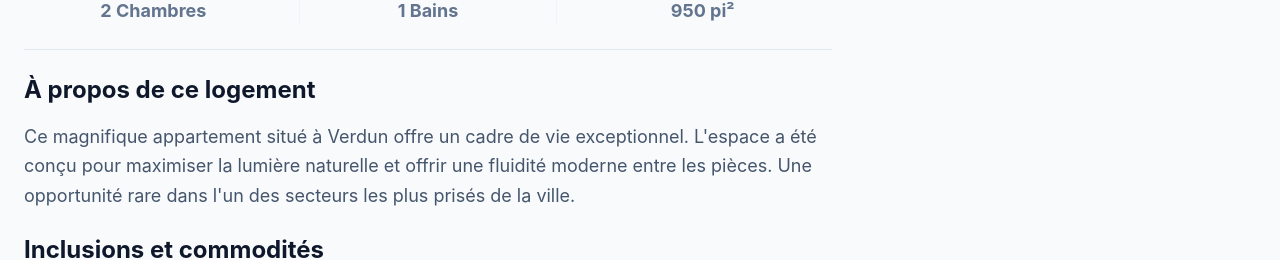
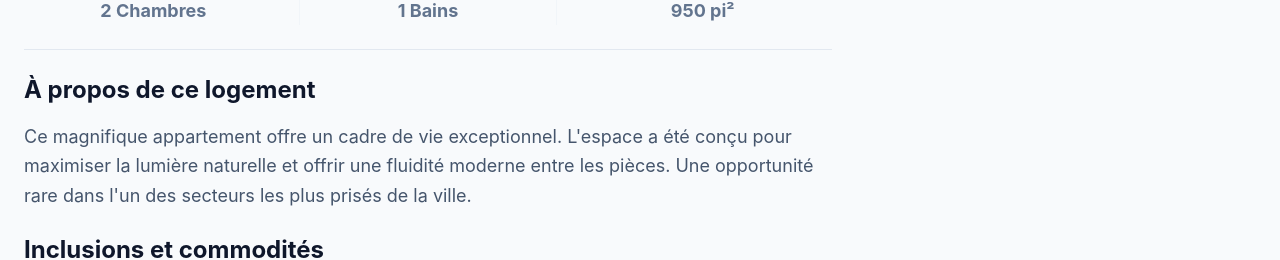
Before and after one commit to pedrovivas/habitat-moderne, a React (Vite) app: page /appartements/1 in a window 1280 px wide. Shown: the part 1019-1279 px from the top of the page. Built offline with nearby package versions, Linux system fonts and the light colour scheme.

Commit message:
Add description in mock apartments

```diff
--- a/src/ApartmentDetails.jsx
+++ b/src/ApartmentDetails.jsx
@@ -128,16 +128,14 @@ export default function ApartmentDetails() {
               </div>
 
               {/* Apartment Description */}
-              <div className="space-y-4">
-                <h2 className="text-2xl font-bold">À propos de ce logement</h2>
-                <p className="text-slate-600 leading-relaxed text-lg">
-                  Ce magnifique appartement situé à {apartment.neighborhood}{" "}
-                  offre un cadre de vie exceptionnel. L'espace a été conçu pour
-                  maximiser la lumière naturelle et offrir une fluidité moderne
-                  entre les pièces. Une opportunité rare dans l'un des secteurs
-                  les plus prisés de la ville.
-                </p>
-              </div>
+              {apartment.description && (
+                <div className="space-y-4">
+                  <h2 className="text-2xl font-bold">À propos de ce logement</h2>
+                  <p className="text-slate-600 leading-relaxed text-lg">
+                    {apartment.description}
+                  </p>
+                </div>
+              )}
 
               {/* Tags */}
               {apartment.tags.length > 0 && (
--- a/src/MOCK_APARTMENTS.jsx
+++ b/src/MOCK_APARTMENTS.jsx
@@ -6,6 +6,8 @@ export const MOCK_APARTMENTS = [
     unit: "12",
     postal_code: "X1X 1X1",
     price: 2100,
+    description:
+      "Ce magnifique appartement offre un cadre de vie exceptionnel. L'espace a été conçu pour maximiser la lumière naturelle et offrir une fluidité moderne entre les pièces. Une opportunité rare dans l'un des secteurs les plus prisés de la ville.",
     bedrooms: 2,
     bathrooms: 1,
     sqft: 950,
@@ -27,6 +29,8 @@ export const MOCK_APARTMENTS = [
     unit: "3",
     postal_code: "X1X 1X1",
     price: 3200,
+    description:
+      "Ce magnifique appartement offre un cadre de vie exceptionnel. L'espace a été conçu pour maximiser la lumière naturelle et offrir une fluidité moderne entre les pièces. Une opportunité rare dans l'un des secteurs les plus prisés de la ville.",
     bedrooms: 1,
     bathrooms: 1,
     sqft: 1100,
@@ -53,6 +57,8 @@ export const MOCK_APARTMENTS = [
     unit: "",
     postal_code: "X1X 1X1",
     price: 1850,
+    description:
+      "Ce magnifique appartement offre un cadre de vie exceptionnel. L'espace a été conçu pour maximiser la lumière naturelle et offrir une fluidité moderne entre les pièces. Une opportunité rare dans l'un des secteurs les plus prisés de la ville.",
     bedrooms: 1,
     bathrooms: 1,
     sqft: 650,
@@ -74,6 +80,8 @@ export const MOCK_APARTMENTS = [
     unit: "15",
     postal_code: "X1X 1X1",
     price: 4500,
+    description:
+      "Ce magnifique appartement offre un cadre de vie exceptionnel. L'espace a été conçu pour maximiser la lumière naturelle et offrir une fluidité moderne entre les pièces. Une opportunité rare dans l'un des secteurs les plus prisés de la ville.",
     bedrooms: 3,
     bathrooms: 2,
     sqft: 1800,
@@ -95,6 +103,8 @@ export const MOCK_APARTMENTS = [
     unit: "",
     postal_code: "X1X 1X1",
     price: 1400,
+    description:
+      "Ce magnifique appartement offre un cadre de vie exceptionnel. L'espace a été conçu pour maximiser la lumière naturelle et offrir une fluidité moderne entre les pièces. Une opportunité rare dans l'un des secteurs les plus prisés de la ville.",
     bedrooms: 2,
     bathrooms: 1,
     sqft: 800,
@@ -107,12 +117,7 @@ export const MOCK_APARTMENTS = [
       "https://images.unsplash.com/photo-1484154218962-a197022b5858?auto=format&fit=crop&q=80&w=800",
       "https://images.unsplash.com/photo-1512917774080-9991f1c4c750?auto=format&fit=crop&q=80&w=800",
     ],
-    tags: [
-      "Eau chaudennement",
-      "Four",
-      "Réfrigérateur",
-      "Animaux acceptés",
-    ],
+    tags: ["Eau chaudennement", "Four", "Réfrigérateur", "Animaux acceptés"],
   },
   {
     id: 6,
@@ -121,6 +126,8 @@ export const MOCK_APARTMENTS = [
     unit: "",
     postal_code: "X1X 1X1",
     price: 2450,
+    description:
+      "Ce magnifique appartement offre un cadre de vie exceptionnel. L'espace a été conçu pour maximiser la lumière naturelle et offrir une fluidité moderne entre les pièces. Une opportunité rare dans l'un des secteurs les plus prisés de la ville.",
     bedrooms: 2,
     bathrooms: 1,
     sqft: 1050,
--- a/src/fetchApartments.jsx
+++ b/src/fetchApartments.jsx
@@ -11,6 +11,7 @@ export default async function fetchApartments() {
           unit: apartment.unit,
           postalCode: apartment.postal_code,
           price: apartment.price,
+          description: apartment.description,
           bedrooms: apartment.bedrooms,
           bathrooms: apartment.bathrooms,
           sqft: apartment.sqft,
```
